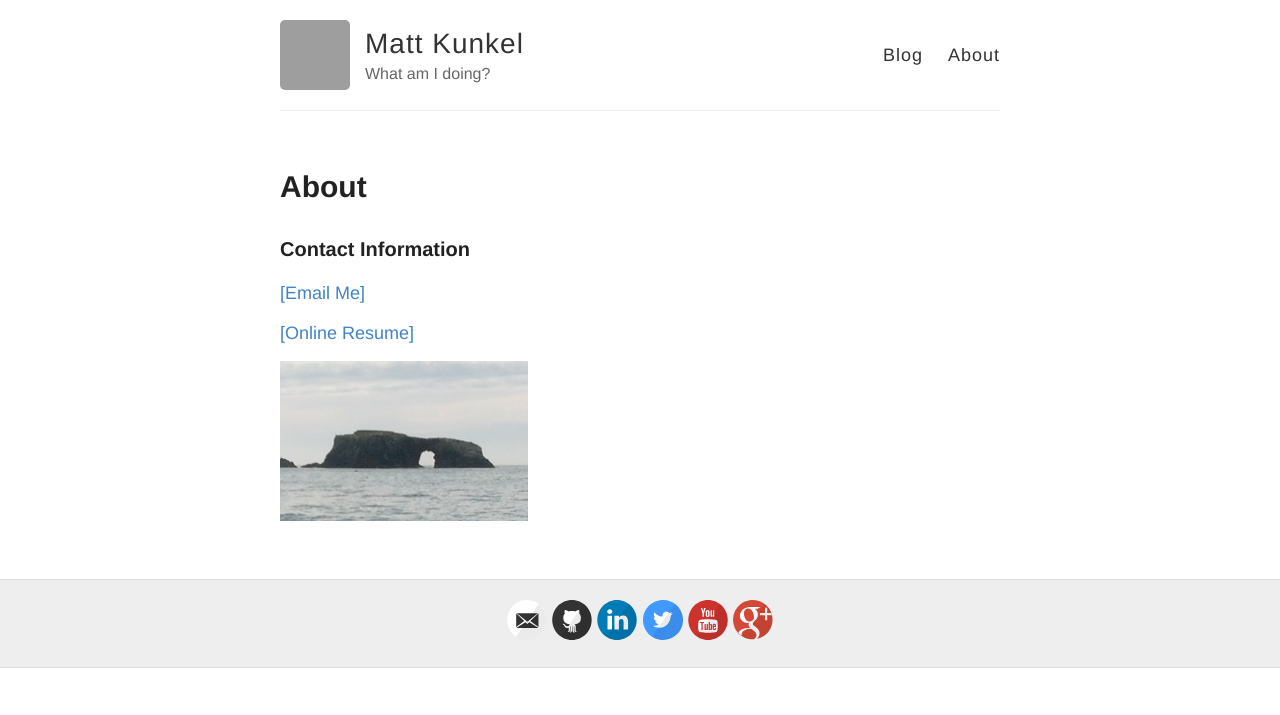
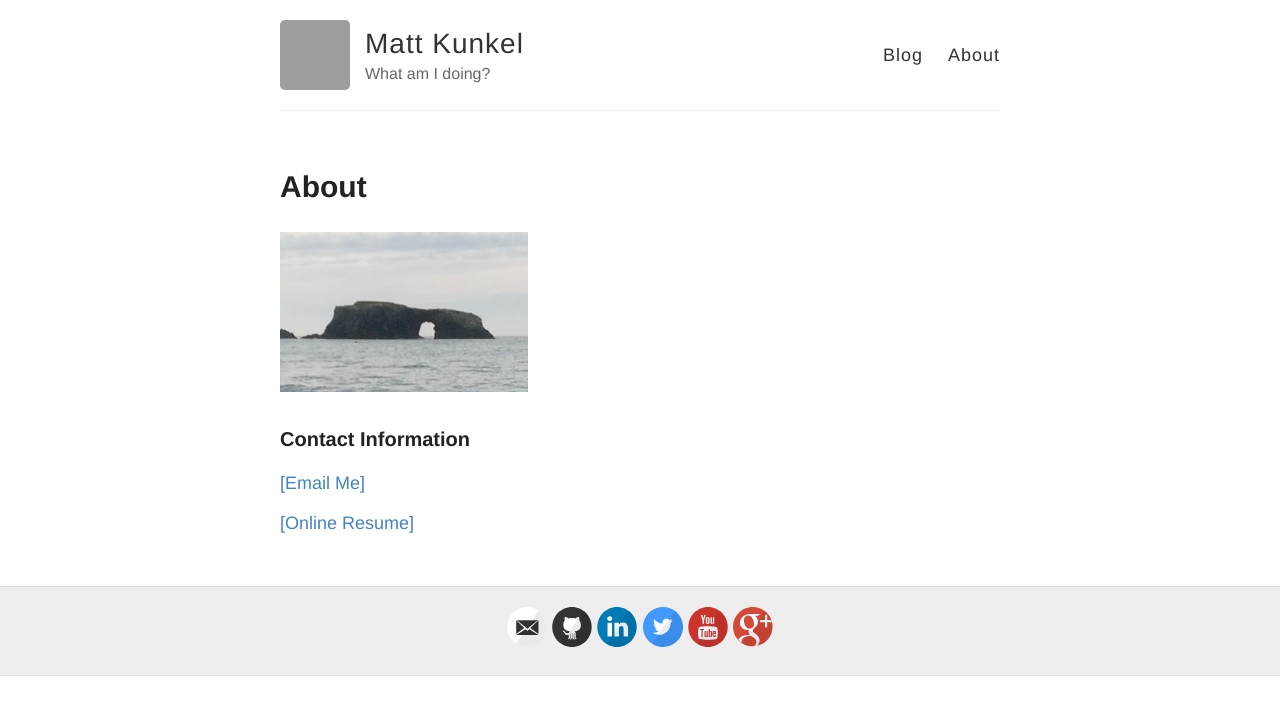
Before and after one commit to modulusx/modulusx.github.io, a Jekyll site: the page built from about.md, in a window 1280 px wide. Shown: the top 715 px of the page. Built offline with Jekyll 4.4.1, drawn with Linux system fonts in a browser that asks for light colours; grey boxes are pictures that could not be loaded.

Commit message:
Updated About

```diff
--- a/about.md
+++ b/about.md
@@ -4,10 +4,10 @@ permalink: "/about/"
 layout: page
 ---
 
+### ![archedrock.png](/uploads/archedrock.png)
+
 ### Contact Information
 
 [\[Email Me\]](mailto:matt@mrkunkel.com)
 
 [\[Online Resume\]](http://resume.mrkunkel.com)
-
-![archedrock.png](/uploads/archedrock.png)
```
